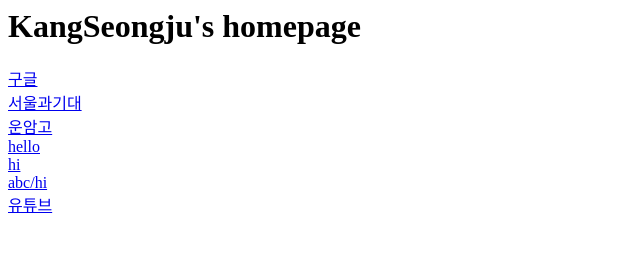
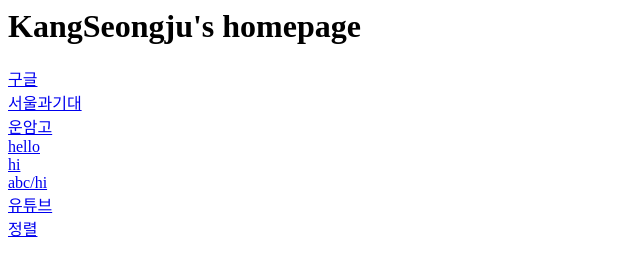
Before and after one commit to Kang040429/kang040429two.github.html, a plain HTML site: page index.html in a window 1280 px wide. Shown: the full height of the page, 0-640 px from the left. Drawn offline with Linux system fonts and the light colour scheme.

Commit message:
Update index.html

```diff
--- a/index.html
+++ b/index.html
@@ -12,6 +12,7 @@
     <a href = "abc/hi.html">hi</a><br/>
     <a href = "abc/hello.html">abc/hi</a><br/>
     <a href = "abc/youtube.html">유튜브</a><br/>
+    <a href = "sort.thml">정렬</a><br/>
 
 </body>
 </html>
```
